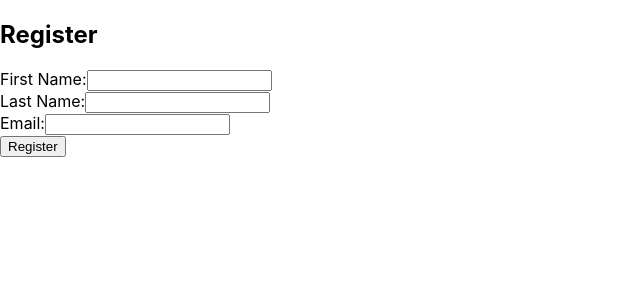
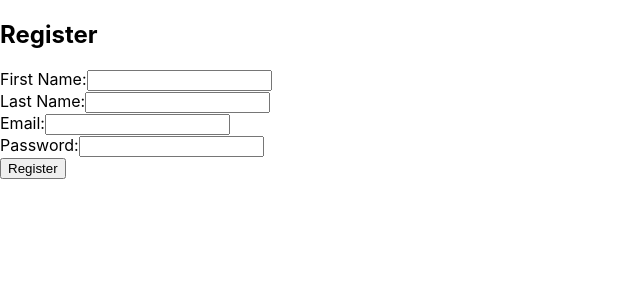
Before and after one commit to HabibaAbdelaziz/personal-styler, a React (Create React App) app in the folder frontend/: page /register in a window 1280 px wide. Shown: the top 300 px of the page, without its empty margins (0-640 px from the left). Built offline with nearby package versions, Linux system fonts and the light colour scheme.

Commit message:
Add password field to Register Form

```diff
--- a/frontend/src/components/Register.tsx
+++ b/frontend/src/components/Register.tsx
@@ -74,6 +74,17 @@ const Register: React.FC = () => {
                         />
                     </label>
                 </div>
+                <div>
+                    <label className="block mb-2">Password:
+                        <input
+                            type="password"
+                            value={userData.password}
+                            onChange={e => setUserData({...userData, password: e.target.value})}
+                            className="w-full p-2 border rounded"
+                            required
+                        />
+                    </label>
+                </div>
                 <button type="submit" className="w-full bg-blue-500 text-white py-2 px-4 rounded hover:bg-blue-600">
                     Register
                 </button>
```
